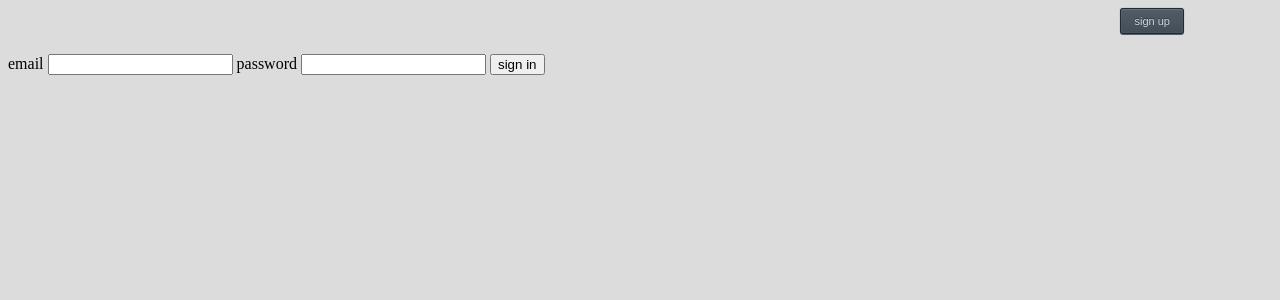
After one commit to pepellsd/djangoinst, a Django app: page /login/ in a window 1280 px wide. The commit adds this page. Shown: the top 300 px of the page. Run offline with Django 4.2, Linux system fonts and the light colour scheme.

Commit message:
create login logout and required login for some routes

```diff
--- a/djangoInstagram/settings.py
+++ b/djangoInstagram/settings.py
@@ -39,10 +39,14 @@ INSTALLED_APPS = [
     'instagram.apps.InstagramConfig',
 ]
 
-TAGGIT_CASE_INSENSITIVE = True
+# added consts
 AUTH_USER_MODEL = 'instagram.User'
 MEDIA_URL = "/media/"
 MEDIA_ROOT = BASE_DIR / 'media'
+
+# auth
+LOGIN_URL = '/login'
+LOGOUT_REDIRECT_URL = "/login"
 
 MIDDLEWARE = [
     'django.middleware.security.SecurityMiddleware',
--- a/instagram/forms.py
+++ b/instagram/forms.py
@@ -9,4 +9,4 @@ class UserRegisterForm(UserCreationForm):
 
     class Meta:
         model = User
-        fields = ('email', 'password1', 'password2',)
+        fields = ('email', 'password1', 'password2', 'first_name', 'last_name')
--- a/instagram/models.py
+++ b/instagram/models.py
@@ -2,8 +2,6 @@ from django.db import models
 from django.conf import settings
 from django.urls import reverse
 from django.contrib.auth.models import AbstractUser
-from django.db.models import signals
-from django.core.mail import send_mail
 
 from .manager import UserManager
 
--- a/instagram/static/instagram/css/index.css
+++ b/instagram/static/instagram/css/index.css
@@ -1,7 +1,3 @@
-header {
-    background: royalblue;
-}
-
 body {
     background: gainsboro;
 }
@@ -14,3 +10,32 @@ body {
 #row-posts {
     margin-left: 100px;
 }
+
+.header-style {
+    width: auto;
+    height: 100px;
+    background-color: royalblue;
+}
+
+#btn-sign-in {
+    margin-left: 88%;
+    display: inline-block;
+    margin-bottom: 20px;
+    font-family: arial,sans-serif;
+    font-size: 11px;
+    color: rgb(205,216,228);
+    text-shadow: 0 -1px rgb(46,53,58);
+    text-decoration: none;
+    user-select: none;
+    line-height: 2em;
+    padding: 1px 1.2em;
+    outline: none;
+    border: 1px solid rgba(33,43,52,1);
+    border-radius: 3px;
+    background: rgb(81,92,102) linear-gradient(rgb(81,92,102), rgb(69,78,87));
+    box-shadow:
+       inset 0 1px rgba(101,114,126,1),
+       inset 0 0 1px rgba(140,150,170,.8),
+       0 1px rgb(83,94,104),
+       0 0 1px rgb(86,96,106);
+}
--- a/instagram/urls.py
+++ b/instagram/urls.py
@@ -1,4 +1,5 @@
 from django.urls import path
+from django.contrib.auth.views import LogoutView
 
 from .views import *
 
@@ -8,4 +9,6 @@ urlpatterns = [
     path('profile/', ProfileView.as_view(), name="profile"),
     path('register/', Registration.as_view(), name="register"),
     path('activate/<uidb64>/<token>', activate, name='activate'),
+    path('login/', LoginUser.as_view(), name="login"),
+    path('logout/', LogoutView.as_view(next_page=settings.LOGOUT_REDIRECT_URL), name='logout'),
 ]
--- a/instagram/views.py
+++ b/instagram/views.py
@@ -9,13 +9,16 @@ from django.utils.encoding import force_bytes, force_str
 from django.contrib.auth.tokens import PasswordResetTokenGenerator
 from django.core.mail import EmailMessage
 from django.conf import settings
-from django.contrib.auth import login
+from django.contrib.auth import login, authenticate
 from django.utils import timezone
+from django.contrib.auth.decorators import login_required
+from django.contrib.auth.mixins import LoginRequiredMixin
 
 from .models import Post, User, Like, Comment, Token
 from .forms import UserRegisterForm
 
 
+@login_required()
 def index(request):
     search = request.GET.get("search")
     if search:
@@ -24,13 +27,10 @@ def index(request):
     else:
         posts = Post.objects.all()
         # posts = Post.objects.exclude(user_id=request.user.id)
-
-    # Просмотр постов только для авторизованных пользователей
-    # Поиск по тегам +
-    # посты только других пользователей +
     return render(request, "index.html", {"posts": posts})
 
 
+@login_required()
 def view_post(request, post_id):
     post = Post.objects.get(pk=post_id)
     comments = Comment.objects.filter(post_id=post.id).all()
@@ -38,24 +38,29 @@ def view_post(request, post_id):
     return render(request, "post.html", {"post": post, "comments": comments, "likes_count": len_likes})
 
 
-# class PostView(DetailView):
-#     template_name = "post.html"
-#     model = Post
-#     context_object_name = "post"
-#     extra_context = {"likes": len(Like.objects.filter(post_id=))}
+class LoginUser(View):
+    def get(self, request):
+        return render(request, "login.html")
+
+    def post(self, request):
+        email = request.POST["email"]
+        password = request.POST["password"]
+        try:
+            user = User.objects.get(email=email)
+        except User.DoesNotExist:
+            return HttpResponse("no user with this email")
+        if authenticate(email=email, password=password):
+            login(request, user)
+            return redirect("index")
+        return HttpResponse("password not correct")
 
 
-# Страничка профиля юзера
-# просмотр только для авторизованнфх пользователей
-class ProfileView(View):
+class ProfileView(View, LoginRequiredMixin):
     def get(self, request):
         user = request.user
         return render(request, "profile.html", {"user": user})
 
     def post(self):
-        pass
-
-    def put(self):
         User.objects.get()
 
 
@@ -93,22 +98,15 @@ class Registration(View):
 def activate(request, uidb64, token):
     try:
         uid = force_str(urlsafe_base64_decode(uidb64).decode())
-        print(uid)
         user = User.objects.get(pk=uid)
-        print(user)
     except User.DoesNotExist:
-        print(f"no user with id {uid}")
         user=None
-    print("start checking")
     _token = Token.objects.filter(user_id=user.pk).first()
     if user and token==_token.code:
-        print("user and token")
         if _token.expiration_date >= timezone.now():
-            print("exp delta")
             user.is_active =True
             user.save()
             login(request, user)
-            print("done")
             return redirect("profile")
     else:
         return HttpResponse("activation failed", status=401)
--- /dev/null
+++ b/templates/login.html
@@ -0,0 +1,31 @@
+<!doctype html>
+{% load static %}
+<html lang="en">
+<head>
+    <meta charset="UTF-8">
+    <meta name="viewport"
+          content="width=device-width, user-scalable=no, initial-scale=1.0, maximum-scale=1.0, minimum-scale=1.0">
+    <meta http-equiv="X-UA-Compatible" content="ie=edge">
+    <title>login</title>
+    <link rel="shortcut icon" type="image/png" href="{% static 'instagram/img/favicon.ico' %}"/>
+    <link rel="stylesheet" href="{% static "instagram/css/index.css" %}">
+</head>
+<body>
+<button type="button" onclick="document.location='{% url 'register' %}'" class="btn btn-primary" id="btn-sign-in">sign up</button>
+<div>
+    <form class="" action="{% url 'login' %}" method="POST">
+        {% csrf_token %}
+    <label>
+        email
+        <input type="email" name="email">
+    </label>
+
+    <label>
+        password
+        <input type="password" name="password">
+    </label>
+        <button type="submit" >sign in</button>
+    </form>
+</div>
+</body>
+</html>
```
Also changed, not shown: templates/index.html (+8 -3 lines).
